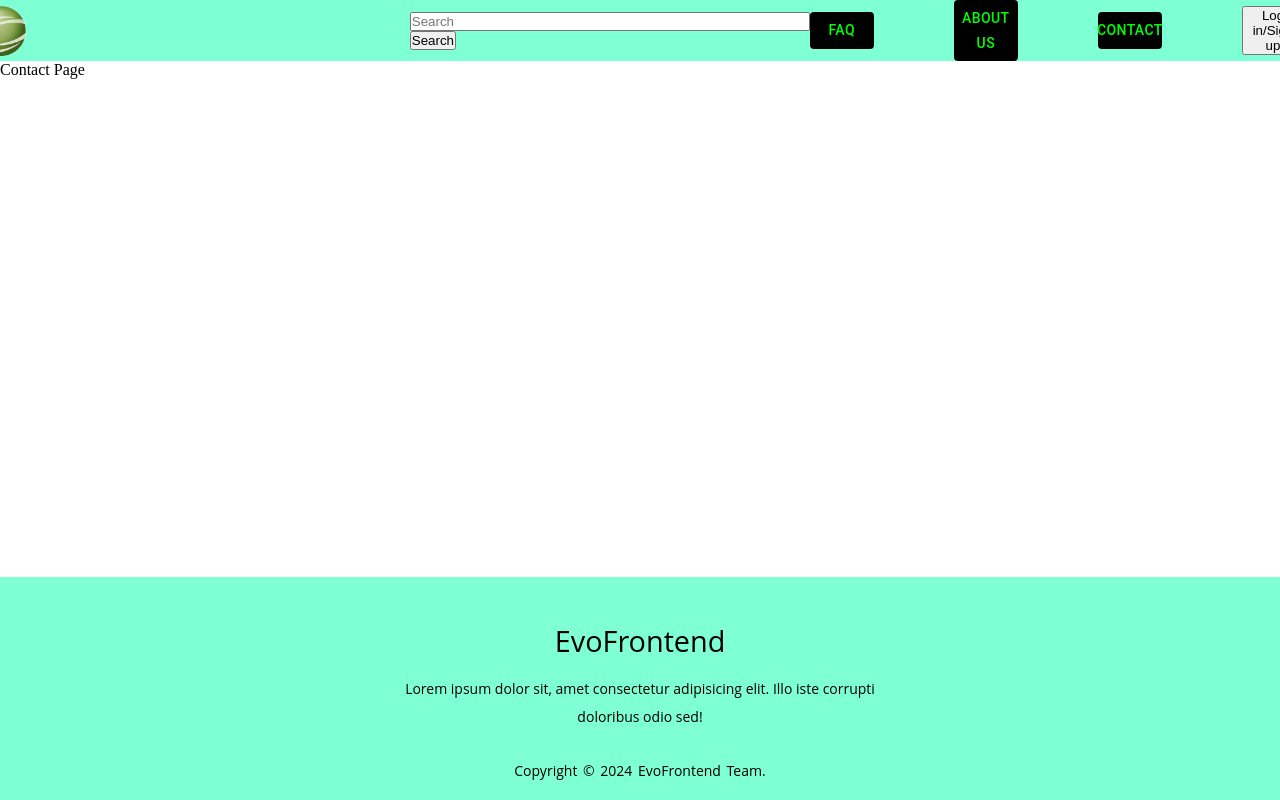
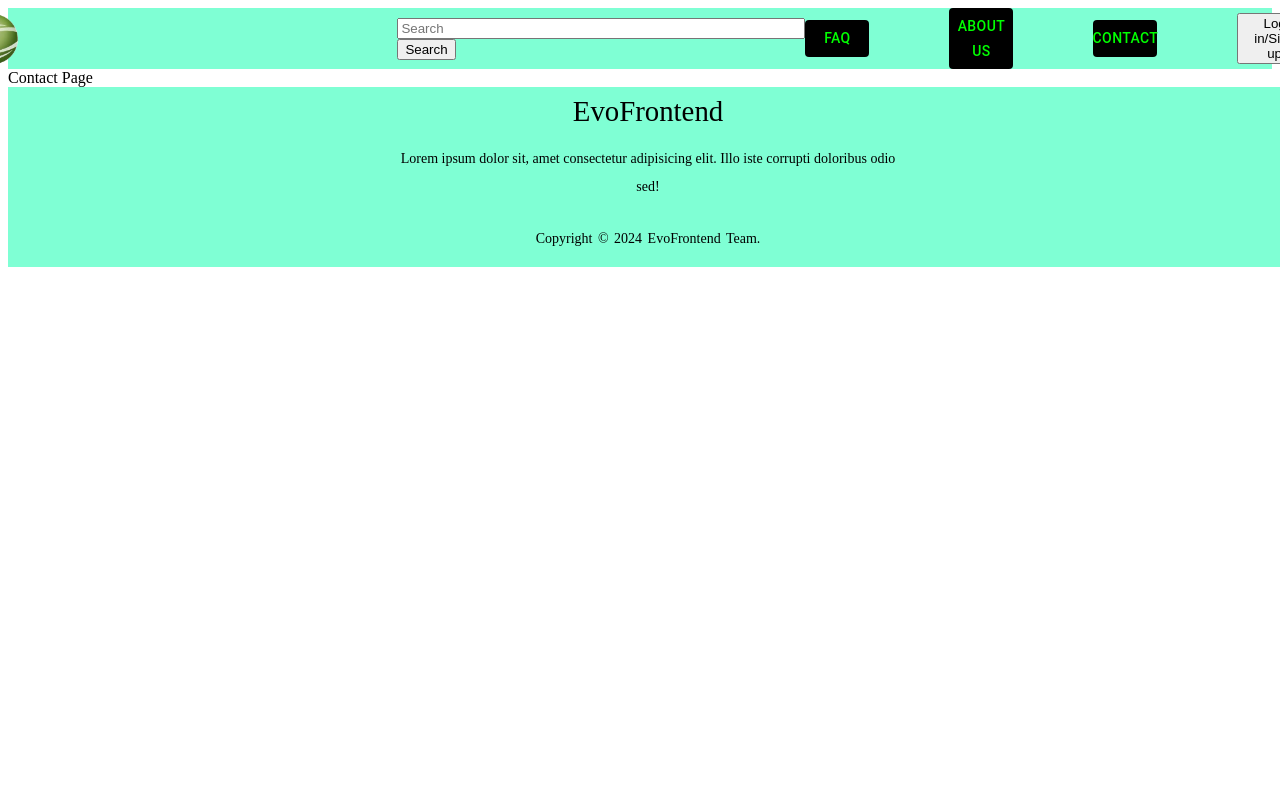
Before and after one commit to borbelyadam/SZWENG_Krumplik, a React (Create React App) app: page /Contact in a window 1280 px wide. Shown: the top 800 px of the page. Built offline with nearby package versions, Linux system fonts and the light colour scheme.

Commit message:
refactor footer css

```diff
--- a/src/common-components/footer/Footer.css
+++ /dev/null
@@ -1,67 +0,0 @@
-* {
-    margin: 0;
-    padding: 0;
-    box-sizing: border-box;
-}
-
-footer {
-    position: absolute;
-    bottom: 0;
-    left: 0;
-    right: 0;
-    background: aquamarine;
-    height: auto;
-    width: 100vw;
-    font-family: "Open Sans";
-    padding-top: 40px;
-    color: #fff;
-}
-
-h3 {
-    color: black;
-}
-
-p {
-    color: black;
-}
-
-.footer-content {
-    display: flex;
-    align-items: center;
-    justify-content: center;
-    flex-direction: column;
-    text-align: center;
-}
-
-.footer-content h3 {
-    font-size: 1.8rem;
-    font-weight: 400;
-    text-transform: capitalize;
-    line-height: 3rem;
-}
-
-.footer-content p {
-    max-width: 500px;
-    margin: 10px auto;
-    line-height: 28px;
-    font-size: 14px;
-}
-
-.footer-bottom {
-    background: aquamarine;
-    width: 100vw;
-    padding: 20px 0;
-    text-align: center;
-}
-
-.footer-bottom p {
-    font-size: 14px;
-    word-spacing: 2px;
-    text-transform: capitalize;
-}
-
-.footer-bottom span {
-    text-transform: uppercase;
-    opacity: .4;
-    font-weight: 200;
-}
--- a/src/common-components/footer/Footer.jsx
+++ b/src/common-components/footer/Footer.jsx
@@ -1,34 +1,68 @@
 import { styled } from "@mui/material";
 import React from "react";
-import "./Footer.css";
 
 const StyledFooter = styled("footer")({
-  position: "absolute",
   bottom: 0,
   left: 0,
   right: 0,
   background: "aquamarine",
   height: "auto",
   width: "100vw",
-  fontFamily: "Open Sans",
-  paddingTop: "40px",
+
   color: "#fff",
+});
+
+const FooterContent = styled("div")({
+  display: "flex",
+  alignItems: "center",
+  justifyContent: "center",
+  flexDirection: "column",
+  textAlign: "center",
+});
+
+const FooterContentH3 = styled("h3")({
+  fontSize: "1.8rem",
+  fontWeight: 400,
+  textTransform: "capitalize",
+  lineHeight: "3rem",
+  color: "black",
+});
+
+const FooterContentP = styled("p")({
+  maxWidth: "500px",
+  margin: "10px auto",
+  lineHeight: "28px",
+  fontSize: "14px",
+  color: "black",
+});
+
+const FooterBottom = styled("div")({
+  background: "aquamarine",
+  width: "100vw",
+  padding: "20px 0",
+  textAlign: "center",
+});
+const FooterBottomP = styled("p")({
+  fontSize: "14px",
+  wordSpacing: "2px",
+  textTransform: "capitalize",
+  color: "black",
 });
 
 const Footer = () => {
   return (
     <>
       <StyledFooter>
-        <div className="footer-content">
-          <h3>evoFrontend</h3>
-          <p>
+        <FooterContent>
+          <FooterContentH3>evoFrontend</FooterContentH3>
+          <FooterContentP color="black">
             Lorem ipsum dolor sit, amet consectetur adipisicing elit. Illo iste
             corrupti doloribus odio sed!
-          </p>
-        </div>
-        <div className="footer-bottom">
-          <p>Copyright &copy; {new Date().getFullYear()} evoFrontend team.</p>
-        </div>
+          </FooterContentP>
+        </FooterContent>
+        <FooterBottom>
+          <FooterBottomP>Copyright &copy; {new Date().getFullYear()} evoFrontend team.</FooterBottomP>
+        </FooterBottom>
       </StyledFooter>
     </>
   );
```
